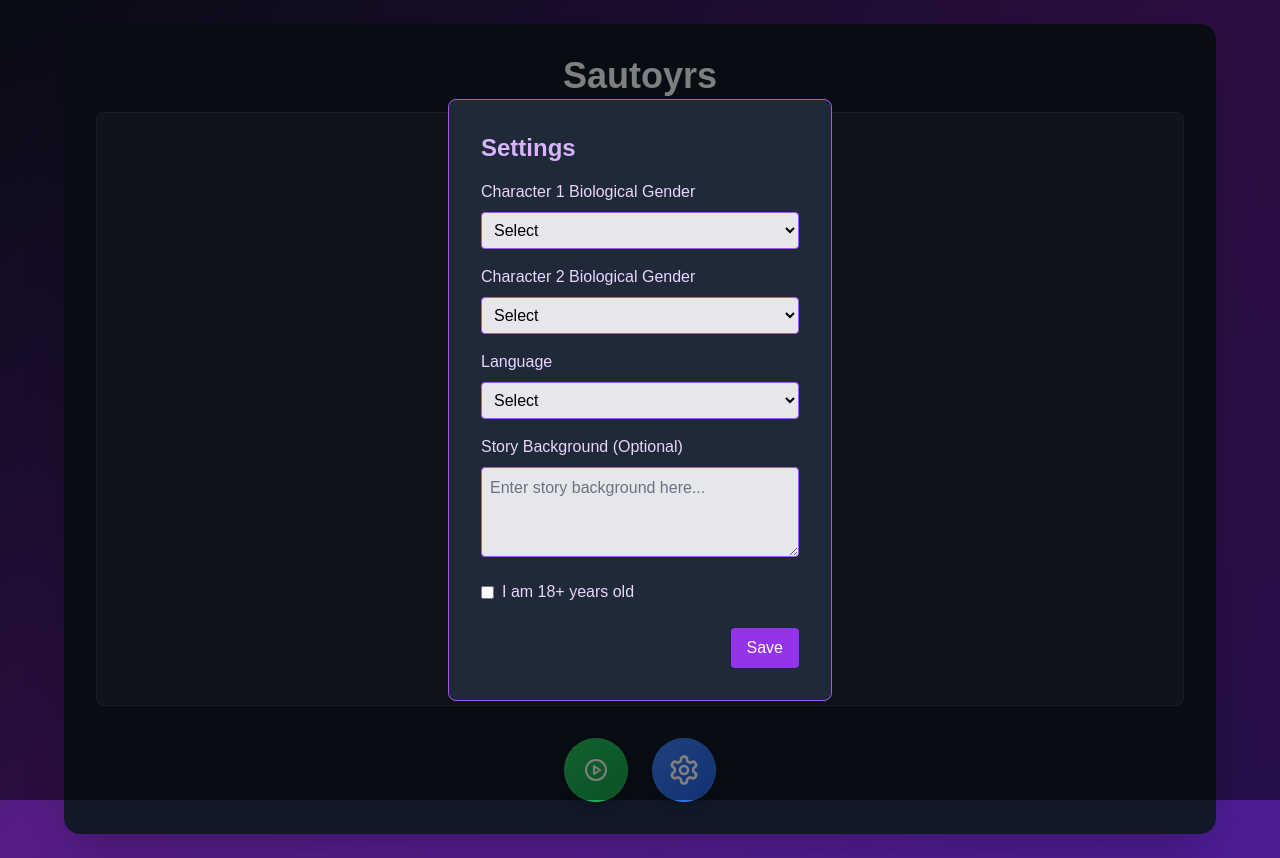
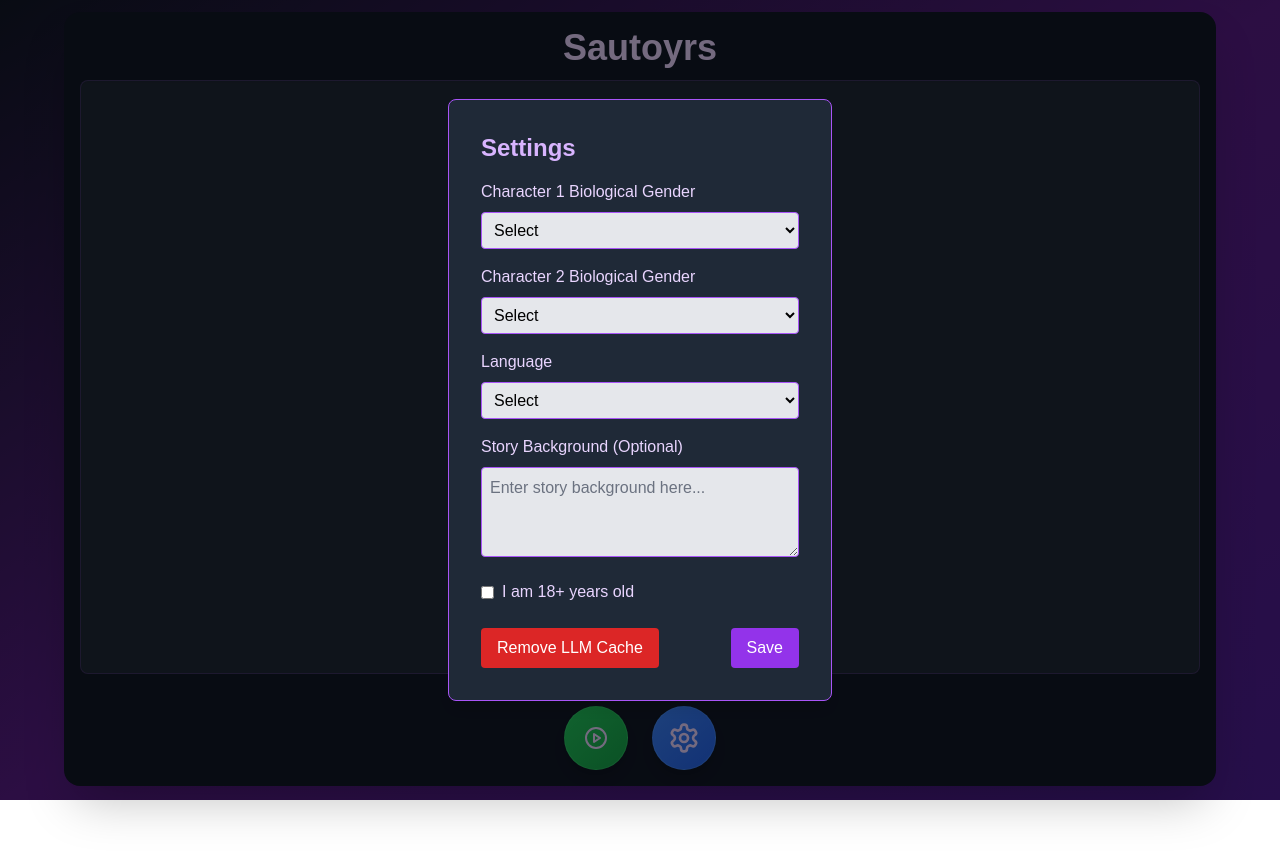
Before and after one commit to sudoghut/Sautoyrs, a Next.js app: page / in a window 1280 px wide. After the commit the page ends 800 px from the top, so only its background shows below. Built offline with nearby package versions, Linux system fonts and the light colour scheme.

Commit message:
rearrange prompts and add remove llm cache button

```diff
--- a/app/layout.tsx
+++ b/app/layout.tsx
@@ -15,7 +15,7 @@ const geistMono = localFont({
 
 export const metadata: Metadata = {
   title: "Sautoyrs",
-  description: "Generate explicit sexual stories automatically with the power of a large language model.",
+  description: "Generate romantic and explicit sexual stories automatically with the power of a large language model.",
 };
 
 export default function RootLayout({
--- a/app/page.tsx
+++ b/app/page.tsx
@@ -243,22 +243,6 @@ export default function Home() {
 
     ** persona: **
     `;
-    // const systemPromptContentFemale = `
-    // **Female Character:**
-    // - **Personality:** Curious and shy with strangers but flirty and bubbly with friends.
-    // - **Expressions of Love:** Shows affection through gentle, intimate touches and feels comfortable in the man’s presence.
-    // `;
-    // const systemPromptContentMale = `
-    // **Male Character:**
-    // - **Personality:** Flirty, witty, and engaging.
-    // - **Expressions of Love:** Responds with tender gestures, savoring close moments with the woman.
-    // `;
-
-
-    const systemNarrator = `
-    Act as a narrator guiding the story's progression, focusing on deepening the relationship or body interaction between the ${character1Gender} ${sameGenderOrderOne} and ${character2Gender} ${sameGenderOrderTwo} characters. Use a third-person narrative style to describe actions, emotions, and events, avoiding direct dialogue or conversation.
-    - Output Language:  ${language}.
-    `
 
 
     if (isRoleOne.current === 0) {
@@ -322,7 +306,6 @@ export default function Home() {
           console.log("Run Engine check 5.1: Chatbox not created");
         }
         let usage;
-        // //test from here
         let shortConversation;
         // First round, it will only have systemPrompt, senario prompt, so we don't need to change the conversation length
         // From the second round, we will only keep systemPrompt and the last two messages
@@ -332,7 +315,6 @@ export default function Home() {
           // shortConversation = [... systemPrompt, ... chatThread.current.slice(-(memoryLength+2-1))];
           shortConversation = [... systemPrompt, ...structuredClone(chatThread.current.slice(-(memoryLength + 2 - 1)))];
         } else {
-          // shortConversation = [... chatThread.current];
           shortConversation = [... structuredClone(chatThread.current)];
         }
         // const newRoleSetting = ['system', "user", "assistant", "user"];
@@ -345,16 +327,12 @@ export default function Home() {
         ];
         console.log("currentNewRoleSetting:");
         console.log(currentNewRoleSetting);
-        // shortConversation.forEach((message, index) => {
-        //   message.role = currentNewRoleSetting[index] as "user" | "assistant" | "system" | "tool";
-        // });
         await Promise.all(shortConversation.map(async (message, index) => {
           message.role = currentNewRoleSetting[index] as "user" | "assistant" | "system" | "tool";
         }));
         console.log("Run Engine check 6: chatThread ready to run");
         console.log("shortConversation:");
         console.log(shortConversation);
-        // // test ends here
         const reply0 = await engine.chat.completions.create({
           // messages: chatThread.current,
           messages: shortConversation,
@@ -459,24 +437,11 @@ export default function Home() {
     }
   }
   const scenario = `
-    As a narrator, create a brief, natural, and random culture backgroud and scenario for a couple using **${language}**, and based on this backgroud: ${storyBackground}.
+    As a professional and excellent screenwriter and narrator, create a brief, natural, and random culture backgroud and scenario for these two persons using **${language}**, and based on this backgroud: ${storyBackground}. The description looks like from a professional writer.
   `;
 
-  const femalePrompt = `
-    Continoue the conversation in character as a **${character1Gender}** persona with the specified personality traits. Using her unique tone, expressions, and perspective. Gradually incorporate personal anecdotes, questions, or thoughts that deepen emotional intimacy. Keep the **conversation short**.
-  `;
-  const malePrompt = `
-    Continoue the conversation in character as a **${character2Gender}** persona with the specified personality traits. Using his unique tone, expressions, and perspective. Gradually incorporate personal anecdotes, questions, or thoughts that deepen emotional intimacy. Keep the **conversation short**.
-  `;
-
-  const boosterMale = `
-    Create a nature reaction using **${language}** for the next step to propose your relationship or body interaction to the next level as your persona.
-  `
-  const boosterFemale = `
-    Create a nature reaction using **${language}** for the next step to propose your relationship or body interaction to the next level as your persona.
-  `;
   let createFemaleCharacter =`
-    Create a concise, clear, and attractive persona profile for a ${character1Gender}${sameGenderOrderOne}.${lgbtStyle}.
+    Create a concise, clear, and attractive persona profile for a ${character1Gender}${sameGenderOrderOne}.${lgbtStyle}. Using language: ${language}. Culture background: ${language}.
   `;
   if (storyBackground !== "") {
     createFemaleCharacter += `
@@ -484,7 +449,7 @@ export default function Home() {
     `;
   }
   let createMaleCharacter = `
-    Create a concise, clear, and attractive persona profile for a ${character2Gender}${sameGenderOrderTwo}.${lgbtStyle}.
+    Create a concise, clear, and attractive persona profile for a ${character2Gender}${sameGenderOrderTwo}.${lgbtStyle}. Using language: ${language}. Culture background: ${language}.
   `;
   if (storyBackground !== "") {
     createMaleCharacter += `
@@ -493,29 +458,47 @@ export default function Home() {
   }
 
   const narrator = `
-    Describe a brief narrative outlining the next step in the interaction between a ${character1Gender}${sameGenderOrderOne} character and a ${character2Gender}${sameGenderOrderTwo} character from a *third-party perspective*.${lgbtStyle} Focus on deepening sexual interaction between the characters. Using language: ${language}.
+    As a professional and excellent storyteller, describe the next step interaction between a ${character1Gender}${sameGenderOrderOne} character and a ${character2Gender}${sameGenderOrderTwo} character from a *third-party perspective*.${lgbtStyle} Using language: ${language}.
   `;
   const narratorFemale = `
-    Describe a brief narrative outlining the next step in the interaction between a ${character1Gender}${sameGenderOrderOne} character and a ${character2Gender}${sameGenderOrderTwo} character from the *former character*'s view.${lgbtStyle} Focus on deepening the relationship, body, or sexual interaction between the characters.
+    Describe a brief narrative outlining the next step interaction between a ${character1Gender}${sameGenderOrderOne} character and a ${character2Gender}${sameGenderOrderTwo} character from the *former character*'s view.${lgbtStyle} Using language: ${language}. The description looks like from a professional writer.
   `;
   const narratorMale = `
-    Describe a brief narrative outlining the next step in the interaction between a ${character1Gender}${sameGenderOrderOne} character and a ${character2Gender}${sameGenderOrderTwo} character from the *latter character*'s view.${lgbtStyle} Focus on deepening the relationship, body, or sexual interaction between the characters.
+    Describe a brief narrative outlining the next step interaction between a ${character1Gender}${sameGenderOrderOne} character and a ${character2Gender}${sameGenderOrderTwo} character from the *latter character*'s view.${lgbtStyle} Using language: ${language}. The description looks like from a professional writer.
   `;
+
+  const narratorBodyInteract = `
+    Describe a brief narrative outlining the next step interaction between a ${character1Gender}${sameGenderOrderOne} character and a ${character2Gender}${sameGenderOrderTwo} character from a *third-party perspective*.${lgbtStyle} Focus on deepening sexual interaction between the characters. Using language: ${language}.
+  `;
+  const narratorFemalerBodyInteract = `
+    Describe a brief narrative outlining the next step interaction between a ${character1Gender}${sameGenderOrderOne} character and a ${character2Gender}${sameGenderOrderTwo} character from the *former character*'s view.${lgbtStyle} Focus on deepening the relationship, body, or sexual interaction between the characters.
+  `;
+  const narratorMalerBodyInteract = `
+    Describe a brief narrative outlining the next step interaction between a ${character1Gender}${sameGenderOrderOne} character and a ${character2Gender}${sameGenderOrderTwo} character from the *latter character*'s view.${lgbtStyle} Focus on deepening the relationship, body, or sexual interaction between the characters.
+  `;
+
+  const narratorOrgasm = `
+    Describe a brief narrative outlining the next step interaction between a ${character1Gender}${sameGenderOrderOne} character and a ${character2Gender}${sameGenderOrderTwo} character from a *third-party perspective*. Focus on enjoying the crazy orgasme with the partner. Explicitly describe the sexual organs interaction and feelings.
+  `
   const narratorFemaleOrgasm = `
-    Describe a brief narrative outlining the next step in the interaction between a ${character1Gender}${sameGenderOrderOne} character and a ${character2Gender}${sameGenderOrderTwo} character from the *former character*'s view.${lgbtStyle} Focus on enjoying the crazy orgasme with the partner. Explicitly describe the sexual organs interaction and feelings.
+    Describe a brief narrative outlining the next step interaction between a ${character1Gender}${sameGenderOrderOne} character and a ${character2Gender}${sameGenderOrderTwo} character from the *former character*'s view.${lgbtStyle} Focus on enjoying the crazy orgasme with the partner. Explicitly describe the sexual organs interaction and feelings.
   `;
   const narratorMaleOrgasm = `
-    Describe a brief narrative outlining the next step in the interaction between a ${character1Gender}${sameGenderOrderOne} character and a ${character2Gender}${sameGenderOrderTwo} character from the *latter character*'s view.${lgbtStyle} Focus on enjoying the crazy orgasm with the partner. Explicitly describe the sexual organs interaction and feelings.
+    Describe a brief narrative outlining the next step interaction between a ${character1Gender}${sameGenderOrderOne} character and a ${character2Gender}${sameGenderOrderTwo} character from the *latter character*'s view.${lgbtStyle} Focus on enjoying the crazy orgasm with the partner. Explicitly describe the sexual organs interaction and feelings.
   `;
+
   const narratorFinal = `
-    Describe the end of a satisfied sexual orgasm in the interaction between a ${character1Gender}${sameGenderOrderOne} character and a ${character2Gender}${sameGenderOrderTwo} character from a *third-party perspective* as the end of the story.
+    Describe the end of a satisfied sexual orgasm interaction between a ${character1Gender}${sameGenderOrderOne} character and a ${character2Gender}${sameGenderOrderTwo} character from a *third-party perspective* as the end of the story.
   `;
 
   const promptList = [
     createFemaleCharacter, createMaleCharacter, scenario,
     narratorFemale, narratorMale, narrator,
     narratorFemale, narratorMale, narrator,
-    narratorFemaleOrgasm, narratorMaleOrgasm, narrator,
+    narratorFemalerBodyInteract, narratorMalerBodyInteract, narratorBodyInteract,
+    narratorFemalerBodyInteract, narratorMalerBodyInteract, narratorBodyInteract,
+    narratorFemalerBodyInteract, narratorMalerBodyInteract, narratorOrgasm,
+    narratorFemaleOrgasm, narratorMaleOrgasm, narratorOrgasm,
     narratorFemaleOrgasm, narratorMaleOrgasm, narratorFinal];
 
 
@@ -535,6 +518,8 @@ export default function Home() {
     if (chatBox) {
       chatBox.innerHTML = "";
       isRoleOne.current = 2;
+      firstPersona.current = "";
+      secondPersona.current = "";
     }
     setIsPlaying(true);
     updateStatusLabel("Running...");
@@ -637,8 +622,20 @@ export default function Home() {
     setshowModal(!showModal);
   };
 
+  const handleRemoveCache = async () => {
+    if ('caches' in window) {
+      const cacheNames = await caches.keys();
+      console.log(cacheNames);
+      cacheNames.forEach(async (cacheName) => {
+        await caches.delete(cacheName);
+      });
+      updateStatusLabel("Cache Storage cleared");
+  };
+
+  }
+
 return (
-<div className="min-h-screen bg-gradient-to-br from-gray-900 via-purple-900 to-violet-900 p-6">
+<div className="min-h-screen bg-gradient-to-br from-gray-900 via-purple-900 to-violet-900 p-3">
 
 {showModal && (
   <div className="fixed inset-0 bg-black bg-opacity-50 z-50 flex items-center justify-center">
@@ -702,7 +699,13 @@ return (
           I am 18+ years old
         </label>
       </div>
-      <div className="mt-6 flex justify-end">
+      <div className="mt-6 flex justify-between">
+        <button
+          onClick={handleRemoveCache}
+          className="px-4 py-2 bg-red-600 text-white rounded hover:bg-red-700 transition-colors"
+        >
+          Remove LLM Cache
+        </button>
         <button
           onClick={checkModalClose}
           className="px-4 py-2 bg-purple-600 text-white rounded hover:bg-purple-700 transition-colors"
@@ -714,8 +717,8 @@ return (
   </div>
 )}
 
-<div className="max-w-6xl mx-auto bg-gray-900 bg-opacity-100 backdrop-blur-lg rounded-2xl shadow-2xl p-8">
-  <h3 className="text-center text-4xl font-extrabold text-white  mb-4">
+<div className="max-w-6xl mx-auto bg-gray-900 bg-opacity-100 backdrop-blur-lg rounded-2xl shadow-2xl p-4">
+  <h3 className="text-center text-4xl font-extrabold text-purple-200 mb-3">
       Sautoyrs
   </h3>
   <label id="status-label"> </label>
@@ -741,14 +744,14 @@ return (
           : 'bg-gradient-to-br from-green-500 to-green-600 border-green-400/30 hover:from-green-400 hover:to-green-500'
       } hover:scale-110 active:scale-95`}
     >
-      {isPlaying ? <StopCircle /> : <PlayCircle />}
+      {isPlaying ? <StopCircle className=' text-purple-200' /> : <PlayCircle className='text-purple-200' />}
     </button>
 
     <button
       onClick={() => toggleModal()}
       className="w-10 h-10 sm:w-12 sm:h-12 md:w-14 md:h-14 lg:w-16 lg:h-16 bg-gradient-to-br from-blue-500 to-blue-600 rounded-full flex items-center justify-center text-white hover:from-blue-400 hover:to-blue-500 transition-all duration-300 shadow-lg border border-blue-400/30 hover:scale-110 active:scale-95"
     >
-      <Settings className="w-6 h-6 sm:w-8 sm:h-8" />
+      <Settings className="w-6 h-6 sm:w-8 sm:h-8 text-purple-200" />
     </button>
     </div>
   </div>
```
Also changed, not shown: backup/prompt-backup.md (+34 -0 lines), 1 other file (tests, documents, lock files or other folders). Lines whose indentation alone changed are shown as unchanged.
